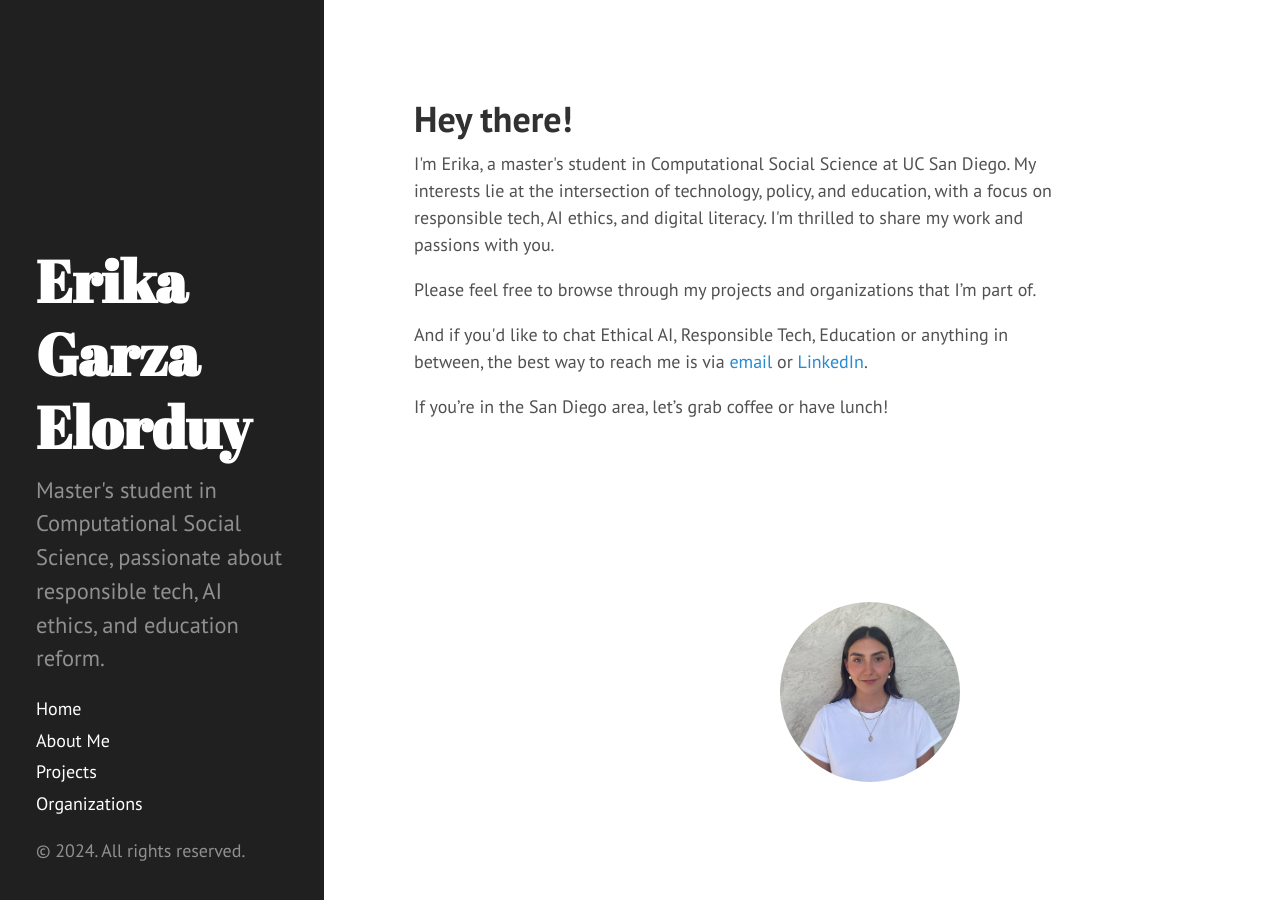
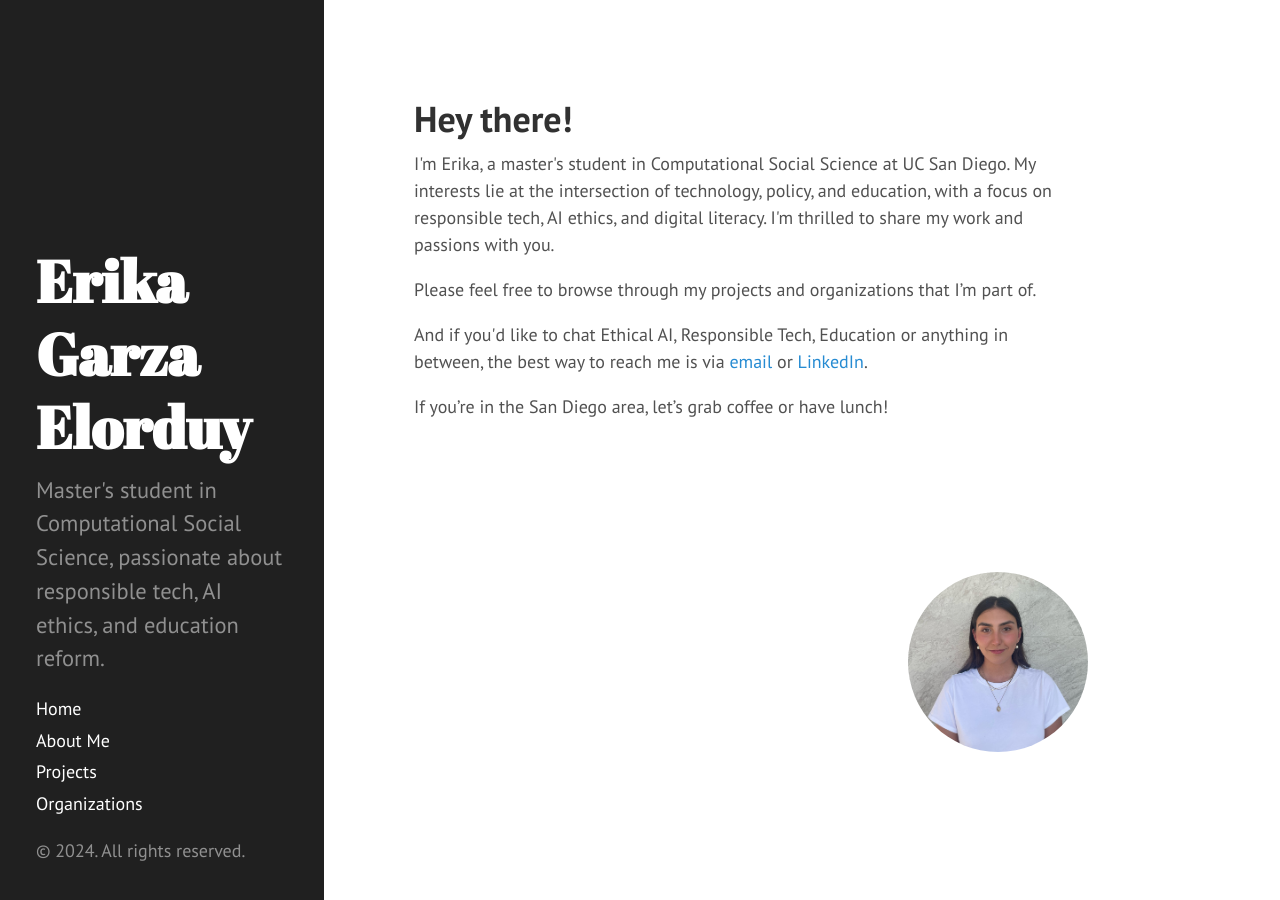
Before and after one commit to e-garzaelorduy/e-garzaelorduy.github.io, a Jekyll site: the page built from index.html, in a window 1280 px wide. Built offline with Jekyll 4.4.1, drawn with Linux system fonts in a browser that asks for light colours; Markdown is read by kramdown in place of the engine named in the settings; the list of posts is cut into pages by our own code.

Commit message:
Visual Config

```diff
--- a/assets/css/hyde.css
+++ b/assets/css/hyde.css
@@ -255,6 +255,6 @@ a.sidebar-nav-item:focus {
   height: 180px; /* Ensures a square size for the circular crop */
   border-radius: 50%; /* Makes the image circular */
   position: absolute; /* Allows positioning relative to the content */
-  right: 25%; /* Moves the image closer to the center */
-  bottom: 100px; /* Raises the image higher above the bottom */
+  right: 15%; /* Moves the image closer to the center */
+  bottom: 130px; /* Raises the image higher above the bottom */
 }
```
